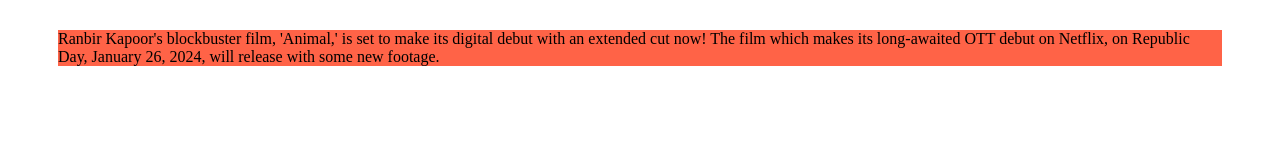
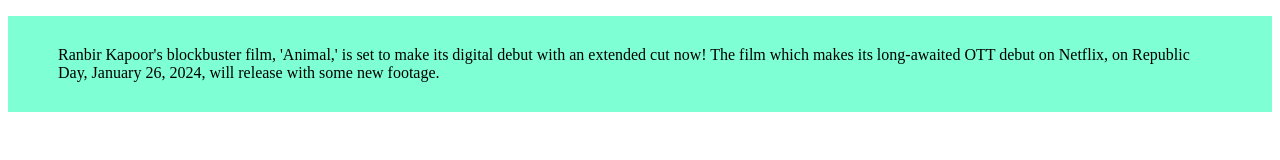
Before and after one commit to prajwalgirhepunje/assiment14, a plain HTML site: page index.html in a window 1280 px wide. Drawn offline with Linux system fonts and the light colour scheme.

Commit message:
padding added

```diff
--- a/index.html
+++ b/index.html
@@ -5,12 +5,9 @@
     <meta name="viewport" content="width=device-width, initial-scale=1.0">
     <title>assiment14</title>
     <style>
-        .body{
+        .text{
             background-color: aquamarine;
-        }
-        .text{
-            background-color: tomato;
-            margin: 30px 50px;
+            padding: 30px 50px;
         }
     </style>
 </head>
```
